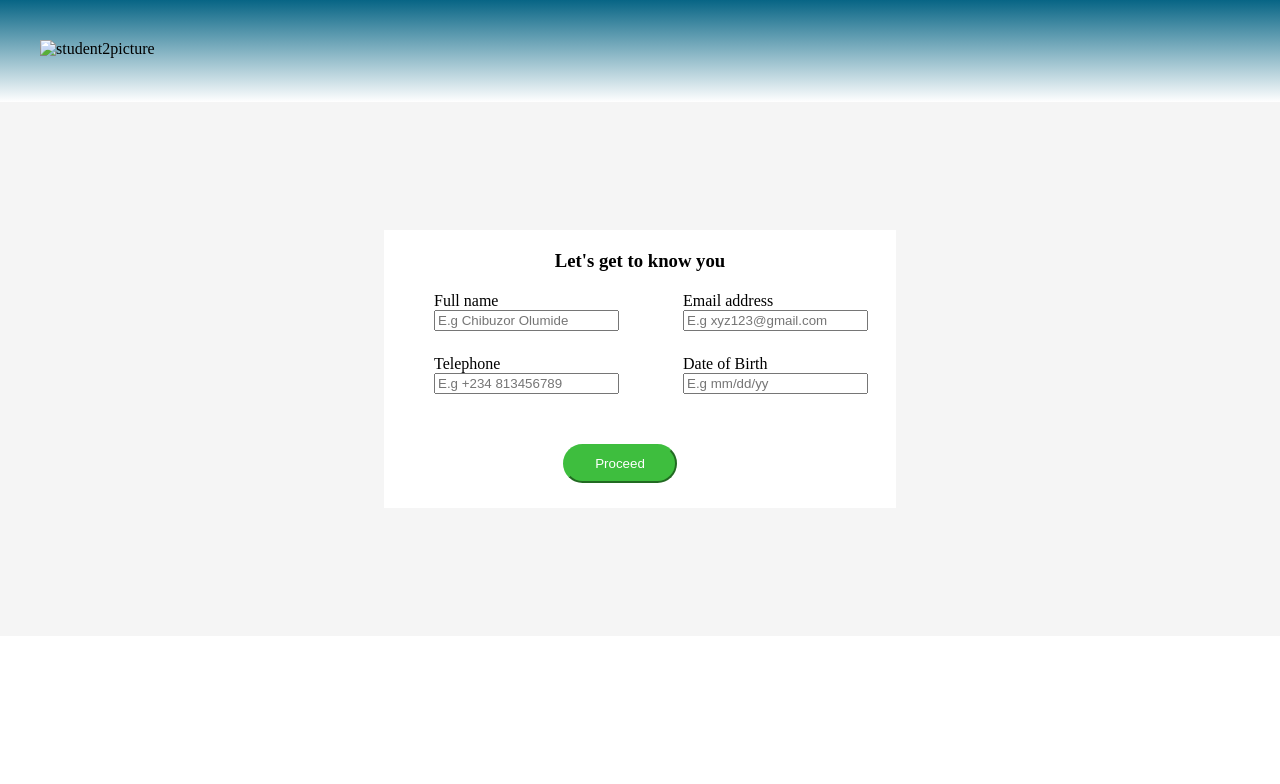
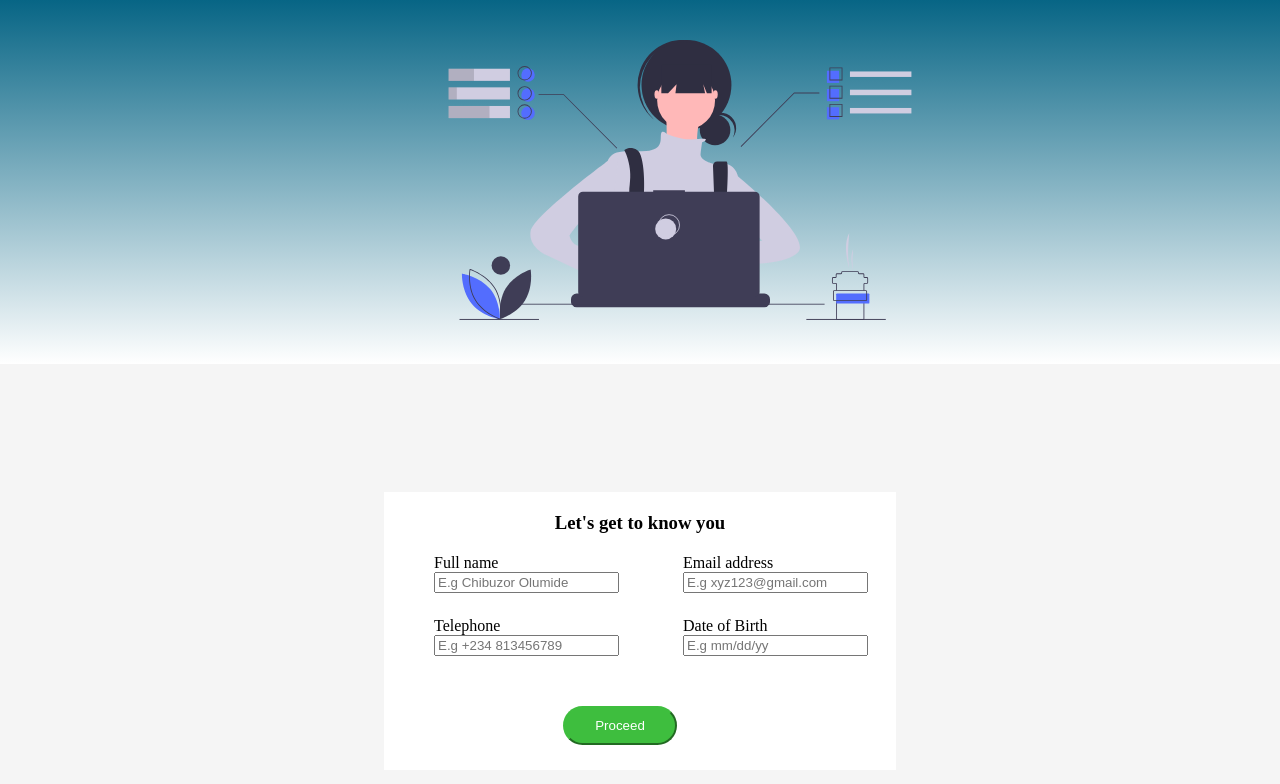
Before and after one commit to seamanb2k/task2_100daysOfCode, a plain HTML site: page index.html in a window 1280 px wide. Drawn offline with Linux system fonts and the light colour scheme; the site is published under a folder, as on GitHub Pages, so addresses that start at the root find nothing.

Commit message:
Update index.html

```diff
--- a/index.html
+++ b/index.html
@@ -11,7 +11,7 @@
 
     <!--controls the header part of the page-->
    <div id="header">
-     <img src="/resources/images/undraw_dev_focus_b9xo.svg" alt="student2picture" class="gallery">
+     <img src="./resources/images/undraw_dev_focus_b9xo.svg" alt="student2picture" class="gallery">
    </div>
 
    <!--controls the form part of the page-->
```
